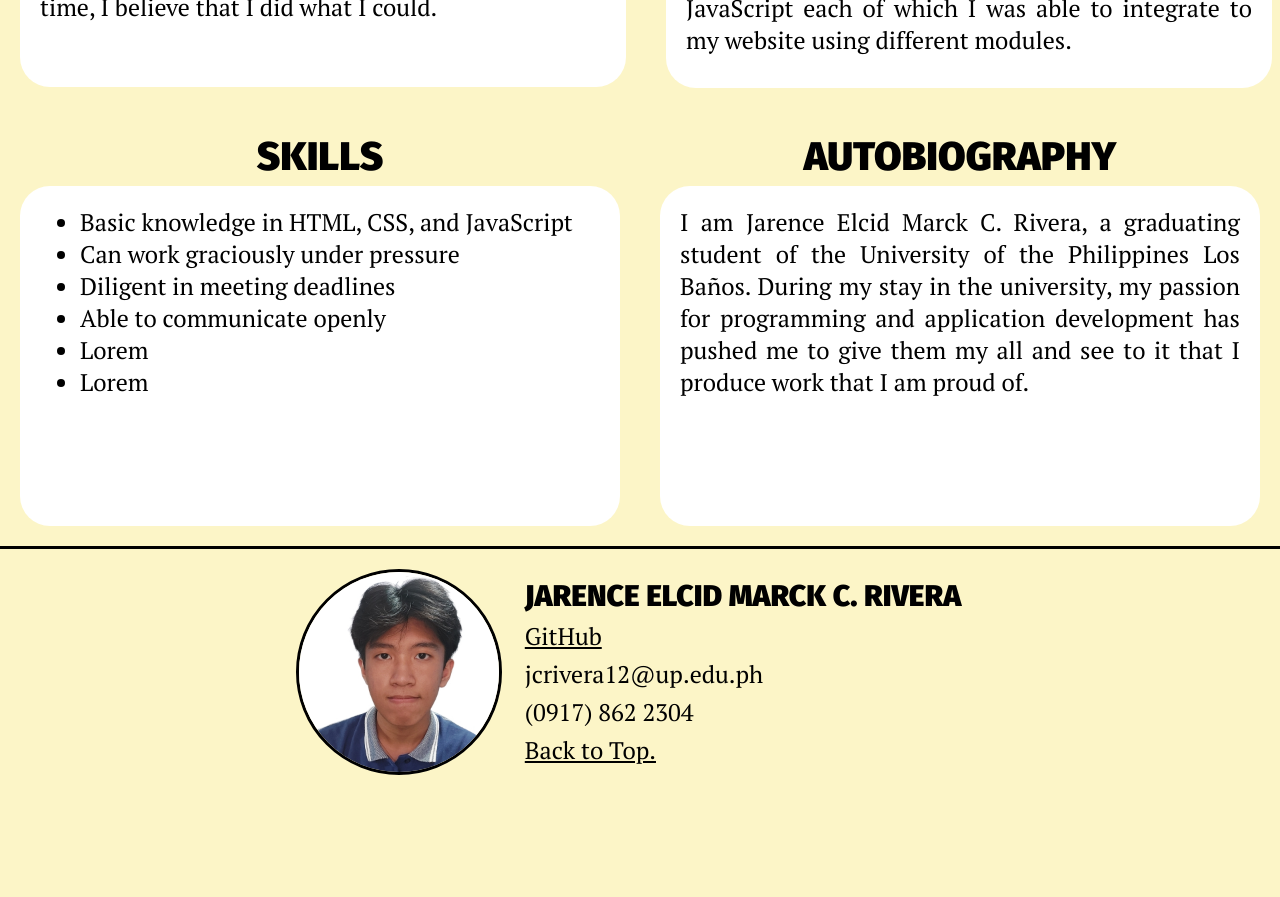
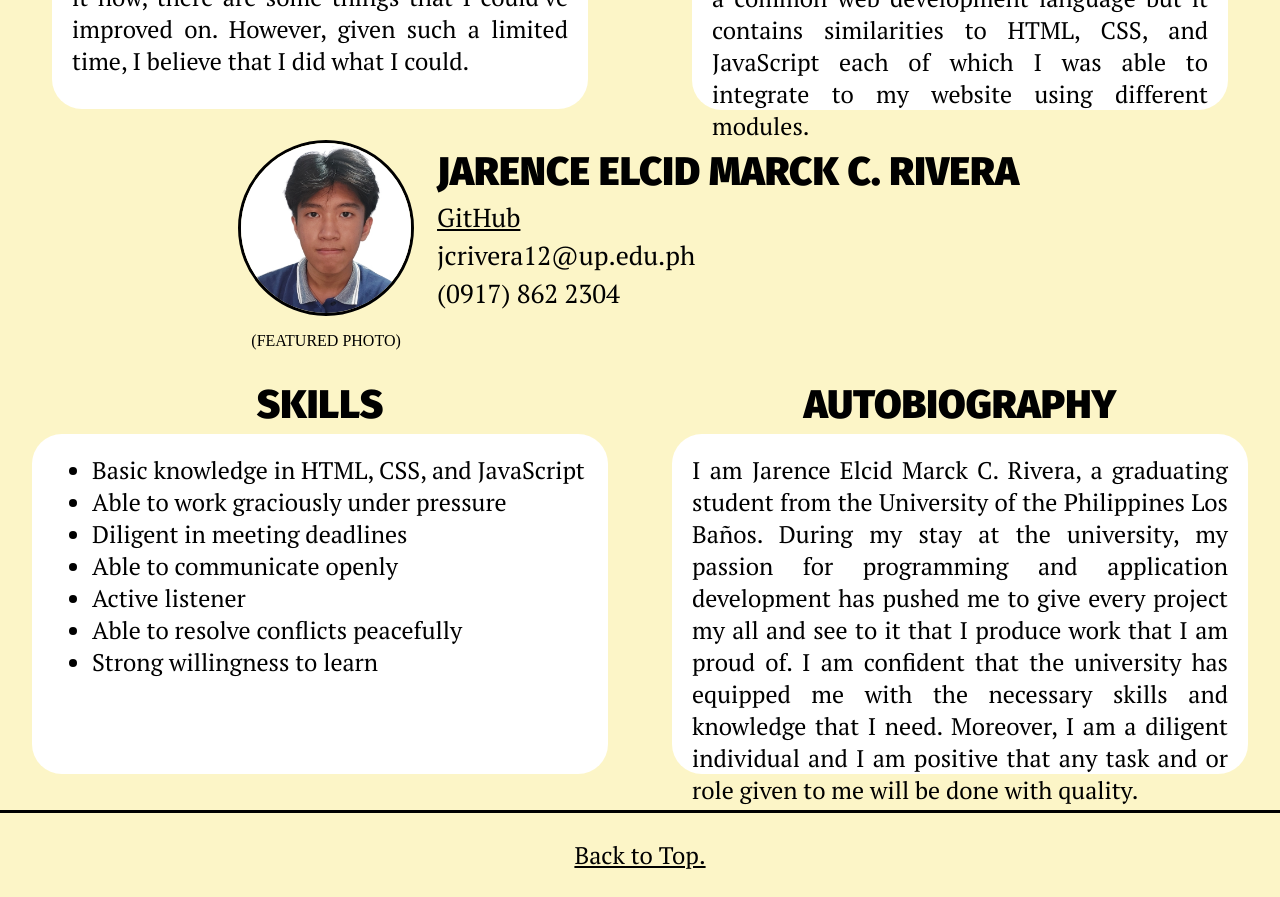
Before and after one commit to CMSC-100-2S-AY2024-2025/exer-01-html-and-css-jayusartus, a plain HTML site: page index.html in a window 1280 px wide. Shown: the part 720-1617 px from the top of the page. Before the commit the page ends 1515 px from the top, so only its background shows below. Drawn offline with Linux system fonts and the light colour scheme.

Commit message:
ui: finalized style.css; feat: finalized content of index.html

```diff
--- a/index.html
+++ b/index.html
@@ -14,7 +14,6 @@
         <a href="#skills">SKILLS</a>
         <a href="#autobio">AUTOBIOGRAPHY</a>
     </div>
-    <div class="feat-photo"></div>
     <h1 class="header">PROJECTS</h1>
     <div id="projects">
         <div class="project-cont">
@@ -34,6 +33,30 @@
         </div>
     </div>
 
+    <div class="contact">
+        <div id="feat-photo">
+            <img id="profile-pic" src="./images/me.JPEG">
+            <p>(FEATURED PHOTO)</p>
+
+        </div>
+
+        <table>
+            <tr>
+                <td class="header">JARENCE ELCID MARCK C. RIVERA</td>
+            </tr>
+            <tr>
+                <td class="description"><a href=https://github.com/jayusartus>GitHub</a></td>
+            </tr>
+            <tr>
+                <td class="description">jcrivera12@up.edu.ph</td>
+            </tr>
+            <tr>
+                <td class="description">(0917) 862 2304</td>
+            </tr>
+
+        </table>
+
+    </div>
 
     <div id="skills-autobio">
         <div id="skills">
@@ -46,7 +69,7 @@
                         Basic knowledge in HTML, CSS, and JavaScript
                     </li>
                     <li>
-                        Can work graciously under pressure
+                        Able to work graciously under pressure
                     </li>
                     <li>
                         Diligent in meeting deadlines
@@ -55,10 +78,13 @@
                         Able to communicate openly
                     </li>
                     <li>
-                        Lorem
+                        Active listener
                     </li>
                     <li>
-                        Lorem
+                        Able to resolve conflicts peacefully
+                    </li>
+                    <li>
+                        Strong willingness to learn
                     </li>
                 </ul>
 
@@ -69,37 +95,19 @@
                 AUTOBIOGRAPHY
             </h1>
             <div class="description">
-                I am Jarence Elcid Marck C. Rivera, a graduating student of the University of the Philippines Los Baños. During my stay in the university, my passion for programming and application development has pushed me to give them my all and see to it that I produce work that I am proud of.
+                I am Jarence Elcid Marck C. Rivera, a graduating student from the University of the Philippines Los Baños. During my stay at the university, my passion for programming and application development has pushed me to give every project my all and see to it that I produce work that I am proud of. I am confident that the university has equipped me with the necessary skills and knowledge that I need. Moreover, I am a diligent individual and I am positive that any task and or role given to me will be done with quality.
 
             </div>
         </div>
 
     </div>
 
+    <br>
+    <br>
+
 
     <div id="footer">
-        <div class="contact">
-            <img id="profile-pic" src="./images/me.JPEG">
-            <table>
-                <tr>
-                    <td class="header">JARENCE ELCID MARCK C. RIVERA</td>
-                </tr>
-                <tr>
-                    <td class="description"><a href=https://github.com/jayusartus>GitHub</a></td>
-                </tr>
-                <tr>
-                    <td class="description">jcrivera12@up.edu.ph</td>
-                </tr>
-                <tr>
-                    <td class="description">(0917) 862 2304</td>
-                </tr>
-                <tr>
-                    <td class="description"><a href="#top">Back to Top.</a></td>
-                </tr>
-            </table>
-
-        </div>
-
+        <p class="description"><a href="#top">Back to Top.</a></p>
     </div>
 </body>
 
--- a/style.css
+++ b/style.css
@@ -11,6 +11,11 @@
 body {
     margin:0px;
     background-color: #FCF5C7;
+}
+
+body>.header {
+    font-size: 50px;
+    text-decoration: underline;
 }
 
 #top {
@@ -45,19 +50,24 @@ body {
 #projects {
     display: flex;
     justify-content: space-around;
+    margin-top: 0px;
 
 }
 
 .project-cont {
-    margin: 20px;
+    margin:0px;
     display: flex;
     flex-wrap: wrap;
     justify-content: center;
     align-items: baseline;
-    width: 50%;
+    width: 45%;
 
 }
 
+.text-cont {
+    margin: 20px;
+
+}
 
 .project-img {
     border: 3px solid black;
@@ -87,8 +97,7 @@ body {
 }
 
 #skills, #autobio {
-    margin: 20px;
-    width: 50%;
+    width: 45%;
 }
 
 .project-cont>.text-cont>.description, #skills>.description, #autobio>.description {
@@ -103,7 +112,7 @@ body {
 }
 
 .contact .header {
-    font-size: 30px;
+    font-size: 40px;
     margin: 0px;
     text-align: left;
 }
@@ -114,16 +123,24 @@ body {
     font-size: 24px;
 }
 
+.contact .description {
+    text-align: justify;
+    font-family: PTSerif;
+    font-size: 26px;
+}
+
 .contact {
     display: flex;
     justify-content: center;
+    margin: 10px;
+    align-items:start;
 }
 
 .contact>table{
     margin: 5px 20px;
 }
 
-.contact a{
+.contact a, #footer a{
     text-decoration: underline;
     color: black;
 }
@@ -131,11 +148,19 @@ body {
 #profile-pic {
     border: 3px solid black;
     border-radius: 50%;
-    width: 200px;
+    width: 170px;
 }
 
 #footer {
+    display: flex;
     border-top: 3px solid black;
-    padding: 20px;
+    padding: 2px;
     margin: 0px;
+    justify-content: center;
 }
+
+#feat-photo{
+    display: flex;
+    flex-direction: column;
+    align-items: center;
+}
```
